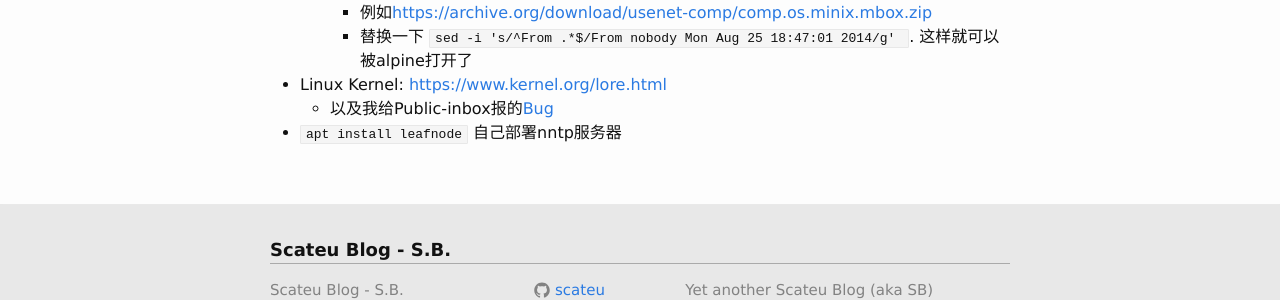
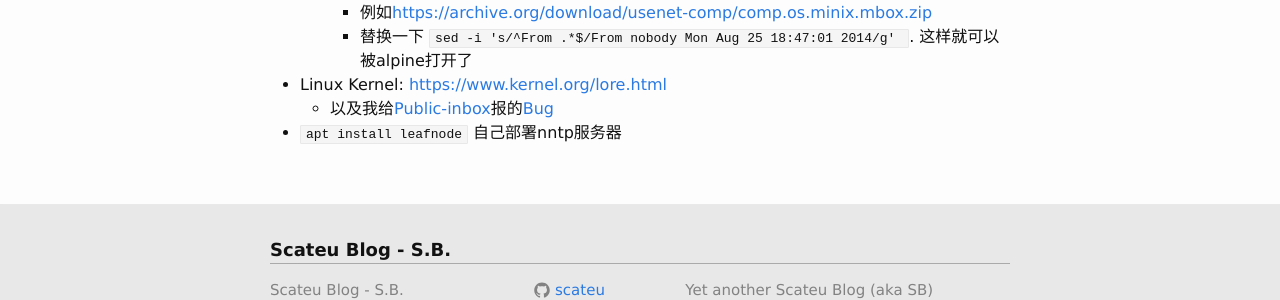
Before and after one commit to scateu/scateu.github.io, a Jekyll site: the page built from _posts/2018-01-05-nntp.md, in a window 1280 px wide and 900 px high, scrolled down 2965 px. Shown: the part 494-794 px from the top of the window. Built offline with Jekyll 4.4.1, drawn with Linux system fonts in a browser that asks for light colours; nearby versions of some CDN libraries; comment, search, counter and statistics services are not loaded; some of the changed lines change nothing that is shown.

Commit message:
2019年 1月16日 星期三 16时09分49秒 CST

```diff
--- a/_posts/2018-01-05-nntp.md
+++ b/_posts/2018-01-05-nntp.md
@@ -157,5 +157,5 @@ w3m nntp://nntp.lore.kernel.org/com.zx2c4.lists.wireguard
      - 例如<https://archive.org/download/usenet-comp/comp.os.minix.mbox.zip>
      - 替换一下 `sed -i 's/^From .*$/From nobody Mon Aug 25 18:47:01 2014/g' `. 这样就可以被alpine打开了
  - Linux Kernel: <https://www.kernel.org/lore.html>
-   - 以及我给Public-inbox报的[Bug](https://public-inbox.org/meta/alpine.DEB.2.21.99.1901161043430.29788@la.scateu.me/T/#t)
+   - 以及我给[Public-inbox](https://lwn.net/Articles/748184/)报的[Bug](https://public-inbox.org/meta/alpine.DEB.2.21.99.1901161043430.29788@la.scateu.me/T/#t)
  - `apt install leafnode` 自己部署nntp服务器
```
